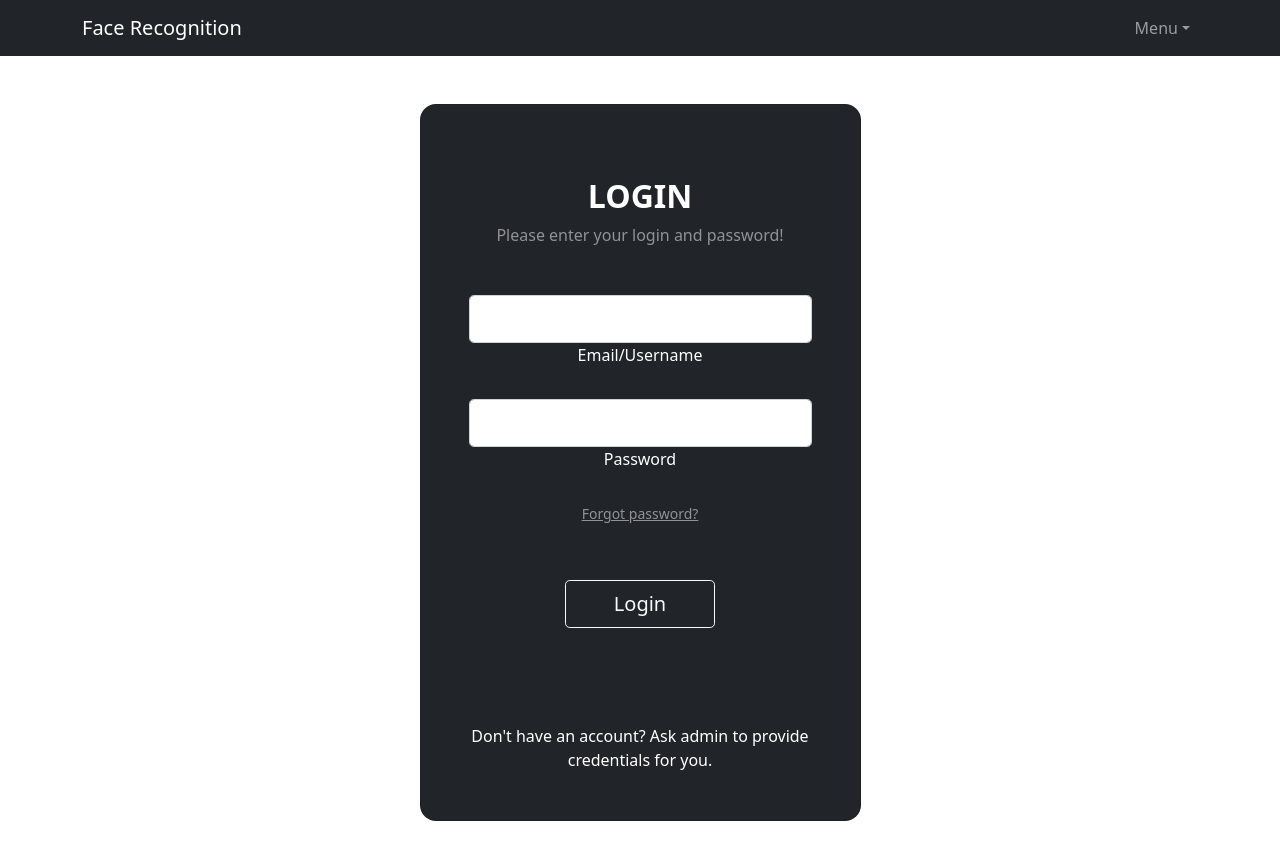
After one commit to valentyn321/face_recognition, a Django app: page /login/ in a window 1280 px wide. The commit adds this page. Run offline with Django 4.2, Linux system fonts and the light colour scheme.

Commit message:
add login/logout endpoints

```diff
--- a/face_recognition_project/settings.py
+++ b/face_recognition_project/settings.py
@@ -127,4 +127,6 @@ MEDIA_ROOT = os.path.join(BASE_DIR, "media")
 
 DEFAULT_AUTO_FIELD = "django.db.models.BigAutoField"
 
-# LOGIN_REDIRECT_URL = "recognition/"
+LOGIN_URL = "login"
+
+LOGIN_REDIRECT_URL = "face_detection"
--- a/face_recognition_project/urls.py
+++ b/face_recognition_project/urls.py
@@ -1,11 +1,13 @@
 from django.conf import settings
 from django.conf.urls.static import static
 from django.contrib import admin
+from django.contrib.auth import views as auth_views
 from django.urls import path, include
 
 urlpatterns = [
-    path("accounts/", include("django.contrib.auth.urls")),
     path("admin/", admin.site.urls),
+    path("login/", auth_views.LoginView.as_view(template_name="accounts/login.html"), name="login"),
+    path("logout/", auth_views.LogoutView.as_view(template_name="accounts/logout.html"), name="logout"),
     path("recognition/", include("recognition.urls")),
 ]
 if settings.DEBUG:
--- /dev/null
+++ b/recognition/templates/accounts/login.html
@@ -0,0 +1,42 @@
+{% extends "base.html" %}
+
+{% block content %}
+<section class="vh-100 gradient-custom">
+    <div class="container py-5 h-100">
+      <div class="row d-flex justify-content-center align-items-center h-100">
+        <div class="col-12 col-md-8 col-lg-6 col-xl-5">
+          <div class="card bg-dark text-white" style="border-radius: 1rem;">
+            <div class="card-body p-5 text-center">
+            <form method="post" enctype="multipart/form-data"> {% csrf_token %}
+              <div class="mb-md-5 mt-md-4 pb-5">
+
+                <h2 class="fw-bold mb-2 text-uppercase">Login</h2>
+                <p class="text-white-50 mb-5">Please enter your login and password!</p>
+
+                <div class="form-outline form-white mb-4">
+                  <input name="username" required_id="id_username" class="form-control form-control-lg" />
+                  <label class="form-label" for="typeEmailX">Email/Username</label>
+                </div>
+
+                <div class="form-outline form-white mb-4">
+                  <input type="password" name="password" required_id="id_password" class="form-control form-control-lg" />
+                  <label class="form-label" for="typePasswordX">Password</label>
+                </div>
+
+                <p class="small mb-5 pb-lg-2"><a class="text-white-50" href="#!">Forgot password?</a></p>
+
+                <button class="btn btn-outline-light btn-lg px-5" type="submit">Login</button>
+
+              </div>
+            </form>
+              <div>
+                <p class="mb-0">Don't have an account? Ask admin to provide credentials for you.</p>
+              </div>
+              {% comment %} <a href="{% url 'register' %}" class="text-white-50 fw-bold">Sign Up</a> {% endcomment %}
+            </div>
+          </div>
+        </div>
+      </div>
+    </div>
+  </section>
+{% endblock %}
--- a/recognition/templates/base.html
+++ b/recognition/templates/base.html
@@ -25,8 +25,6 @@
                 aria-label="Toggle navigation"><span class="navbar-toggler-icon"></span></button>
             <div class="collapse navbar-collapse" id="navbarSupportedContent">
                 <ul class="navbar-nav ms-auto mb-2 mb-lg-0">
-                    <li class="nav-item"><a class="nav-link active" aria-current="page" href="{% url 'welcome' %}">Main</a>
-                    </li>
                     <li class="nav-item dropdown">
                         <a class="nav-link dropdown-toggle" id="navbarDropdown" href="#" role="button"
                             data-bs-toggle="dropdown" aria-expanded="false">Menu</a>
@@ -34,10 +32,14 @@
                             <li><a class="dropdown-item" href="{% url 'face_detection' %}">Face detection</a></li>
                             {% comment %} <li><a class="dropdown-item" href="{% url 'compare_faces' %}">Face compare</a></li>
                             <li><a class="dropdown-item" href="{% url 'video_detection' %}">Video Detection</a></li> {% endcomment %}
+                            {% if user.is_authenticated %}
                             <li>
                                 <hr class="dropdown-divider" />
                             </li>
-                            <li><a class="dropdown-item" href="#">Something else here</a></li>
+                            <li>
+                                <a class="dropdown-item" href="{% url 'logout' %}">Logout</a>
+                            </li>
+                            {% endif %}
                         </ul>
                     </li>
                 </ul>
--- a/recognition/urls.py
+++ b/recognition/urls.py
@@ -1,16 +1,17 @@
 from django.urls import path
 from recognition import views as recognition_views
+from django.contrib.auth.decorators import login_required
 
 urlpatterns = [
     path("", recognition_views.welcome, name="welcome"),
     path(
         "detection/",
-        recognition_views.ImageDetectionFormView.as_view(),
+        login_required(recognition_views.ImageDetectionFormView.as_view()),
         name="face_detection",
     ),
     path(
         "detection-result/",
-        recognition_views.detection_result,
+        login_required(recognition_views.detection_result),
         name="detection-result",
     ),
 ]
--- a/recognition/views.py
+++ b/recognition/views.py
@@ -29,6 +29,7 @@ class ImageDetectionFormView(FormView):
         return reverse("detection-result")
 
     def form_valid(self, form):
+        print(self.request.user)
         image, face_coordinates = Recognizer().picture_face_recognition(
             form.files.get("input_url")
         )
```
Also changed, not shown: recognition/templates/accounts/logout.html (added, +20 -0 lines), recognition/templates/recognition/face_detection.html (+5 -18 lines), recognition/templates/recognition/face_detection_result.html (+0 -17 lines).
